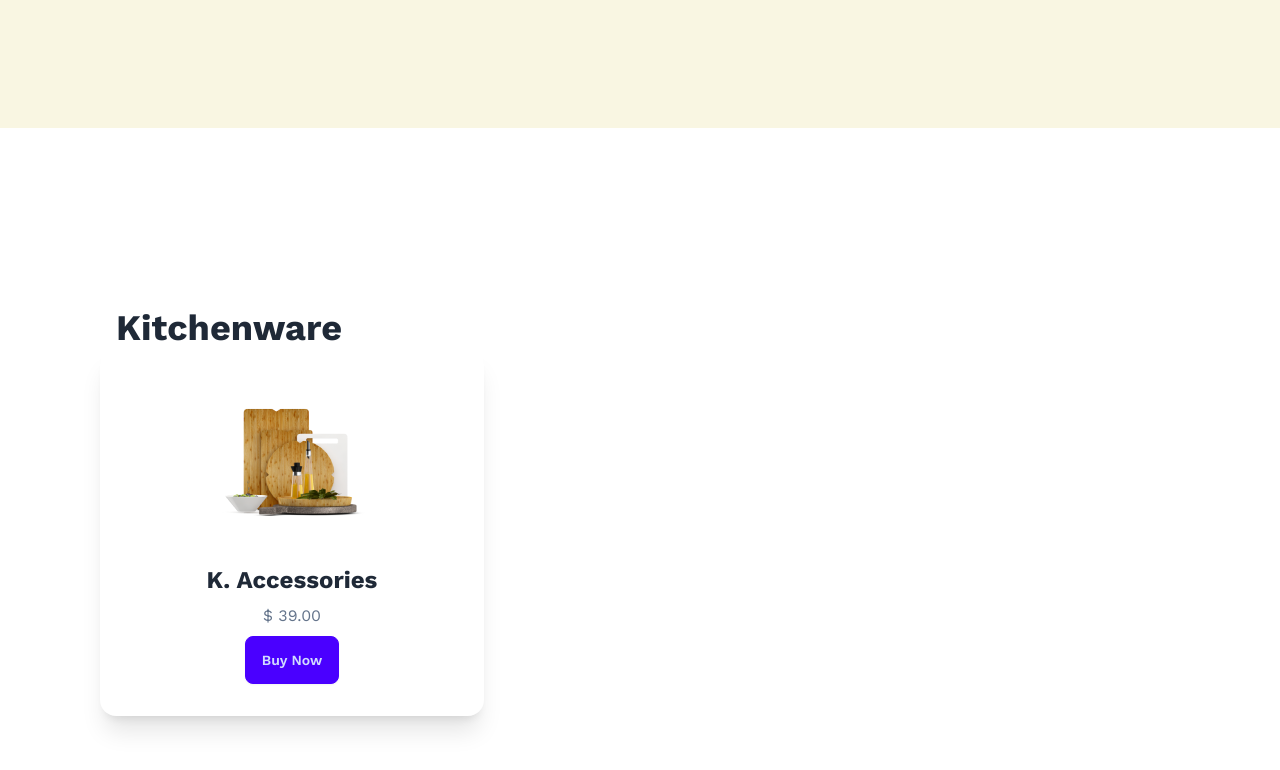
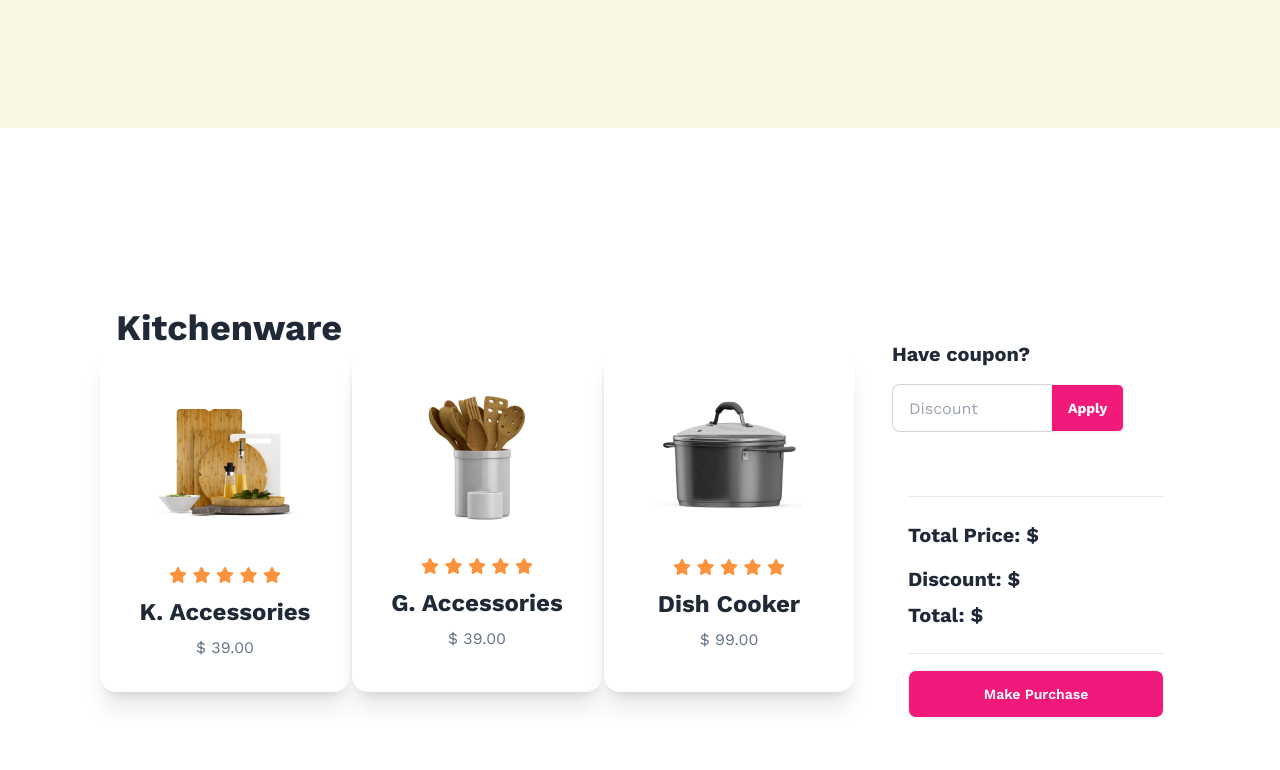
Before and after one commit to sajib689/milestone-05-batch-08-assignment-5, a plain HTML site: page index.html in a window 1280 px wide. Shown: the part 672-1442 px from the top of the page. Drawn offline with nearby package versions, Linux system fonts and the light colour scheme.

Commit message:
add cupon section

```diff
--- a/index.html
+++ b/index.html
@@ -9,6 +9,8 @@
     <link rel="preconnect" href="https://fonts.googleapis.com">
     <link rel="preconnect" href="https://fonts.gstatic.com" crossorigin>
     <link href="https://fonts.googleapis.com/css2?family=Work+Sans:ital,wght@0,100..900;1,100..900&display=swap" rel="stylesheet">
+    <!-- fontawesome -->
+    <script src="https://kit.fontawesome.com/c815c680d6.js" crossorigin="anonymous"></script>
     <style>
         .font{
             font-family: "Work Sans", sans-serif;
@@ -35,25 +37,99 @@
     <!-- header area end from here -->
     <!-- main section start -->
     <main class=" m-[100px]">
+        <!-- Kitchenware -->
         <section>
+           <div class="flex flex-1 md:flex-row gap-3 ">
+            <div>
               <h1 class="text-4xl font-bold ml-4 pt-20">Kitchenware</h1>
-            <div>
+              <div class="grid gap-4 grid-cols-1 md:grid-cols-3 lg:grid-cols-3">
                   <!-- card 01 -->
-                <div class="card w-96 bg-base-100 shadow-xl">
+                  <div class="card w-[250px] bg-base-100 shadow-xl cursor-pointer">
                       <figure class="px-10 pt-10">
                         <img src="./Images/Kitchenware/chopping-boat.png" alt="Shoes" class="rounded-xl" />
                       </figure>
                       <div class="card-body items-center text-center">
+                        <div class=" text-orange-400">
+                          <i class="fa-solid fa-star"></i>
+                          <i class="fa-solid fa-star"></i>
+                          <i class="fa-solid fa-star"></i>
+                          <i class="fa-solid fa-star"></i>
+                          <i class="fa-solid fa-star"></i>
+                        </div>
                         <h2 class="text-2xl font-bold">K. Accessories</h2>
-                      <p class="text-slate-500">$ 39.00</p>
-                      <div class="card-actions">
-                        <button class="btn btn-primary">Buy Now</button>
+                        <h3 class="text-slate-500">$ 39.00</h3>
                       </div>
+                    </div>
+                  <!-- card 02 -->
+                  <div class="card w-[250px] bg-base-100 shadow-xl cursor-pointer">
+                      <figure class="px-10 pt-10">
+                        <img src="./Images/Kitchenware/spon.png" alt="Shoes" class="rounded-xl" />
+                      </figure>
+                      <div class="card-body items-center text-center">
+                        <div class=" text-orange-400">
+                          <i class="fa-solid fa-star"></i>
+                          <i class="fa-solid fa-star"></i>
+                          <i class="fa-solid fa-star"></i>
+                          <i class="fa-solid fa-star"></i>
+                          <i class="fa-solid fa-star"></i>
+                        </div>
+                        <h2 class="text-2xl font-bold">G. Accessories</h2>
+                        <h3 class="text-slate-500">$ 39.00</h3>
+                      </div>
+                    </div>
+                  <!-- card 03 -->
+                  <div class="card w-[250px] bg-base-100 shadow-xl cursor-pointer">
+                      <figure class="px-10 pt-10">
+                        <img src="./Images/Kitchenware/presurekukar.png" alt="Shoes" class="rounded-xl" />
+                      </figure>
+                      <div class="card-body items-center text-center">
+                        <div class=" text-orange-400">
+                          <i class="fa-solid fa-star"></i>
+                          <i class="fa-solid fa-star"></i>
+                          <i class="fa-solid fa-star"></i>
+                          <i class="fa-solid fa-star"></i>
+                          <i class="fa-solid fa-star"></i>
+                        </div>
+                        <h2 class="text-2xl font-bold">Dish Cooker</h2>
+                        <h3 class="text-slate-500">$ 99.00</h3>
+                      </div>
+                    </div>
+              </div>
+            </div>
+            <div class="mt-24 ms-10">
+              <!-- calculate area -->
+              <h3 class="text-xl font-bold py-4">Have coupon?</h3>
+              <div class="join">
+                <input id="input-field" class="input input-bordered join-item w-40" placeholder="Discount">
+                <button id="apply-btn" class="btn join-item rounded-md bg-[#F11A7B] text-white font-bold">
+                  Apply
+                </button>
+              </div>
+              <!--  -->
+              <div class="my-8 p-4 bg-white rounded-md">
+                <div id="title-container"></div>
+                <hr class="my-4">
+                <p class="text-xl font-bold py-2">
+                  Total Price: $<span id="totalPrice"></span>
+                </p>
+
+                <p class="text-xl font-bold py-2">
+                  Discount: $<span id="discountPrice"></span>
+                </p>
+                <p class="text-xl font-bold pb-2">
+                  Total: $<span id="total"></span>
+                </p>
+                <hr class="my-4">
+                <button class="btn btn-wide bg-[#F11A7B] text-white">
+                  Make Purchase
+                </button>
               </div>
             </div>
            </div>
         </section>
     </main>
     <!-- main section end from here -->
+    <!-- js file link -->
+    <script src="./script.js"></script>
 </body>
 </html>
--- /dev/null
+++ b/script.js
@@ -0,0 +1,12 @@
+const cards = document.querySelectorAll('.card')
+
+
+// card loop
+
+for (var index = 0; index < cards.length; index++) {
+    const card = cards[index]
+    card.addEventListener('click', function () {
+        const title = card.querySelector('h2')
+        console.log(title.innerText)
+    })
+}
```
Lines whose indentation alone changed are shown as unchanged.
